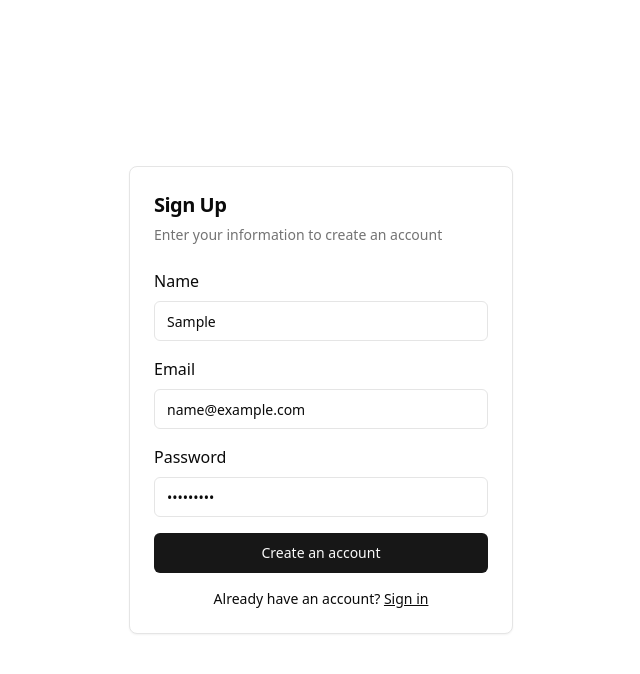
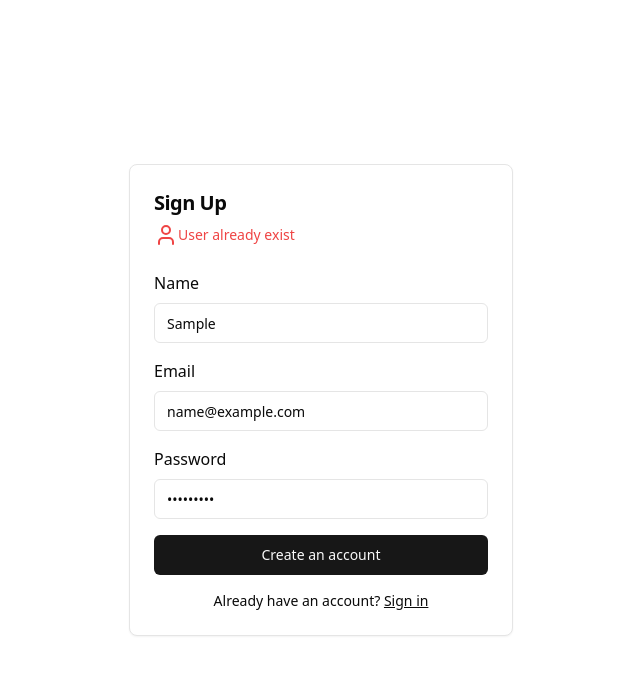
Before and after one commit to MerakiShubh/elib-react-frontend, a React (Vite) app: page /auth/register in a window 1280 px wide. Both pictures are taken after typing "Sample", "name@example.com", "Sample123" into the empty fields and a click on the button "Create an account". Shown: the top 674 px of the page, without its empty margins (319-959 px from the left). Built offline with nearby package versions, Linux system fonts and the light colour scheme; no server answers.

Commit message:
add register functionality

```diff
--- a/src/HTTP/api.ts
+++ b/src/HTTP/api.ts
@@ -8,3 +8,9 @@ const api = axios.create({
 
 export const login = async (data: { email: string; password: string }) =>
   api.post("/api/users/login", data);
+
+export const register = async (data: {
+  name: string;
+  email: string;
+  password: string;
+}) => api.post("/api/users/register", data);
--- a/src/pages/RegisterPage.tsx
+++ b/src/pages/RegisterPage.tsx
@@ -1,3 +1,4 @@
+import { register } from "@/HTTP/api";
 import { Button } from "@/components/ui/button";
 import {
   Card,
@@ -8,27 +9,60 @@ import {
 } from "@/components/ui/card";
 import { Input } from "@/components/ui/input";
 import { Label } from "@radix-ui/react-label";
-import { Link } from "react-router-dom";
+import { useMutation } from "@tanstack/react-query";
+import { Divide, Loader, User } from "lucide-react";
+import { useRef } from "react";
+import { Link, useNavigate } from "react-router-dom";
 
 const RegisterPage = () => {
+  const navigate = useNavigate();
+  const nameRef = useRef<HTMLInputElement>(null);
+  const emailRef = useRef<HTMLInputElement>(null);
+  const passwordRef = useRef<HTMLInputElement>(null);
+  const mutation = useMutation({
+    mutationFn: register,
+    onSuccess: () => {
+      console.log("signup successful");
+      navigate("/dashboard/home");
+    },
+  });
+
+  const handleRegisterSubmit = () => {
+    const name = nameRef.current?.value;
+    const email = emailRef.current?.value;
+    const password = passwordRef.current?.value;
+    console.log("data", { email, password });
+    if (!name || !email || !password) {
+      console.log("data", { name, email, password });
+      return alert("Some fields are missing");
+    }
+    mutation.mutate({ name, email, password });
+  };
   return (
     <section className="flex justify-center items-center h-screen">
       <Card className="w-full max-w-sm">
         <CardHeader>
           <CardTitle className="text-xl">Sign Up</CardTitle>
           <CardDescription>
-            Enter your information to create an account
+            {mutation.isError ? (
+              <span className="flex items-center  text-red-500">
+                <User /> User already exist
+              </span>
+            ) : (
+              <div> Enter your information to create an account</div>
+            )}
           </CardDescription>
         </CardHeader>
         <CardContent>
           <div className="grid gap-4">
             <div className="grid gap-2">
-              <Label htmlFor="first-name">Name</Label>
-              <Input id="first-name" placeholder="Max" required />
+              <Label htmlFor="name">Name</Label>
+              <Input ref={nameRef} id="name" placeholder="Max" required />
             </div>
             <div className="grid gap-2">
               <Label htmlFor="email">Email</Label>
               <Input
+                ref={emailRef}
                 id="email"
                 type="email"
                 placeholder="m@example.com"
@@ -37,10 +71,19 @@ const RegisterPage = () => {
             </div>
             <div className="grid gap-2">
               <Label htmlFor="password">Password</Label>
-              <Input id="password" type="password" />
+              <Input ref={passwordRef} id="password" type="password" />
             </div>
-            <Button type="submit" className="w-full">
-              Create an account
+            <Button
+              onClick={handleRegisterSubmit}
+              type="submit"
+              className="w-full"
+              disabled={mutation.isPending}
+            >
+              {mutation.isPending ? (
+                <Loader className="animate-spin" />
+              ) : (
+                <div> Create an account </div>
+              )}
             </Button>
           </div>
           <div className="mt-4 text-center text-sm">
```
